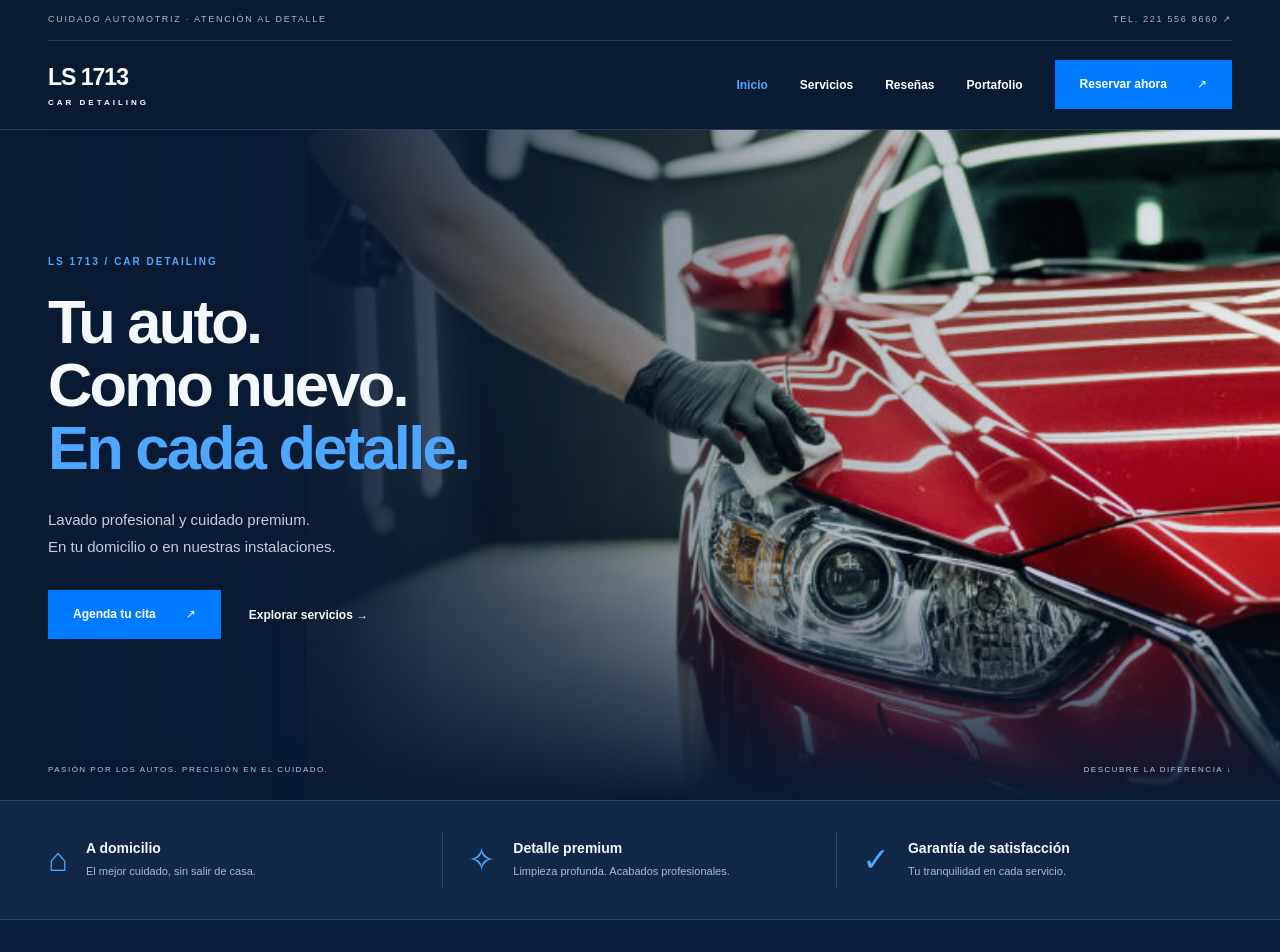
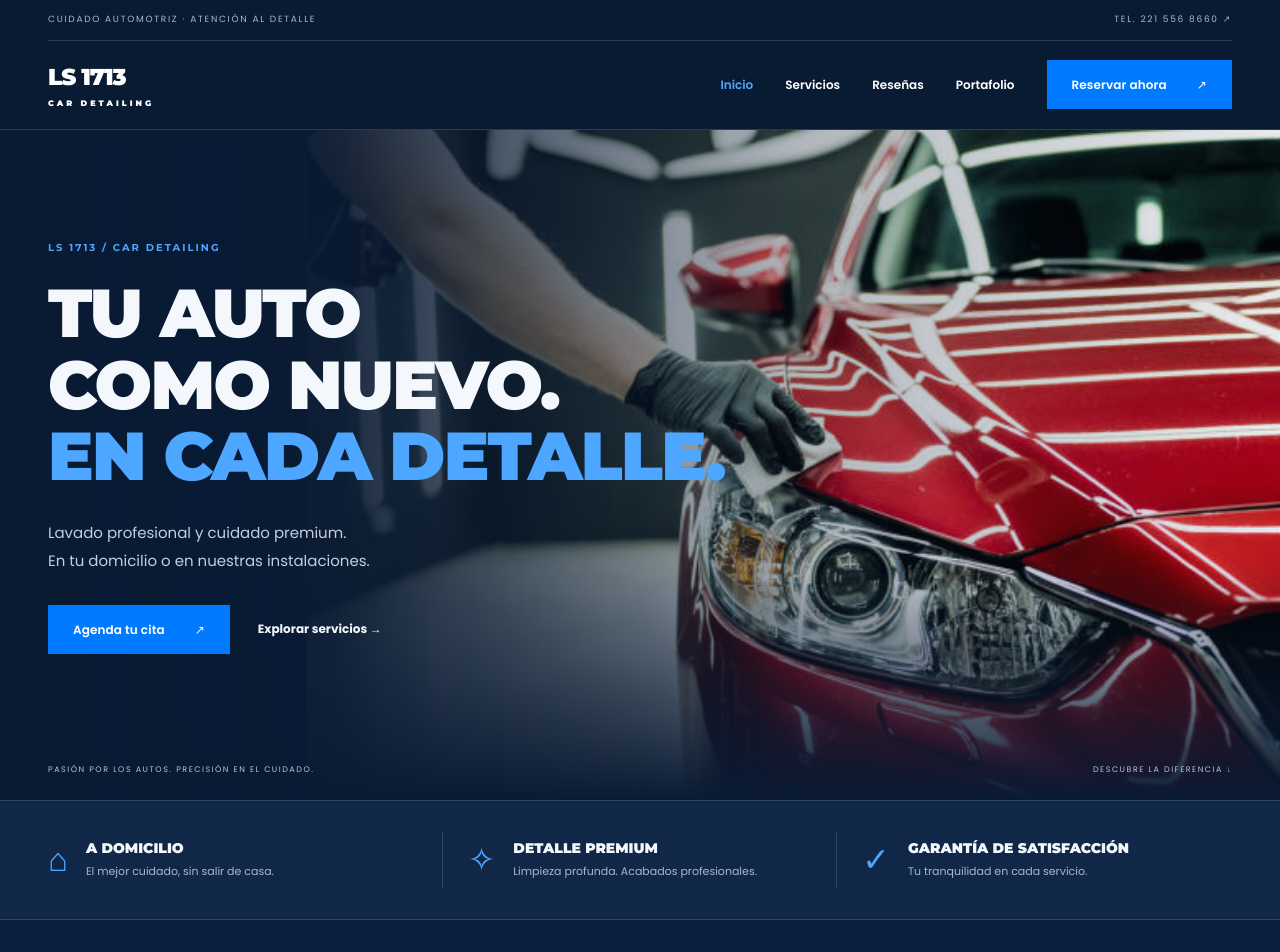
Before and after one commit to CeciG24/frontend_Car-Wash, a React (Vite) app: page / in a window 1280 px wide. Shown: the top 952 px of the page. Built offline with nearby package versions, Linux system fonts and the light colour scheme; no server answers.

Commit message:
change tipography

```diff
--- a/index.html
+++ b/index.html
@@ -4,6 +4,9 @@
     <meta charset="UTF-8" />
     <link rel="icon" type="image/png" href="/src/assets/logoAzul.png" />
     <meta name="viewport" content="width=device-width, initial-scale=1.0" />
+    <link rel="preconnect" href="https://fonts.googleapis.com" />
+    <link rel="preconnect" href="https://fonts.gstatic.com" crossorigin />
+    <link href="https://fonts.googleapis.com/css2?family=Montserrat:wght@700;800;900&family=Poppins:wght@400;500;600;700&display=swap" rel="stylesheet" />
     <title>LS 1713 | Car Detailing</title>
   </head>
   <body>
--- a/src/components/landing/HeroSection.jsx
+++ b/src/components/landing/HeroSection.jsx
@@ -1,5 +1,5 @@
 import { Link } from 'react-router-dom';
 import auto from '../../assets/autoLimpio.jpg';
 export default function HeroSection() {
-return <section className="hero"><img className="hero-photo" src={auto} alt="Detallado profesional de la carrocería de un auto" fetchPriority="high" /><div className="hero-shade" /><div className="shell hero-content"><span className="eyebrow">LS 1713 / CAR DETAILING</span><h1>Tu auto.<br />Como nuevo.<br /><em>En cada detalle.</em></h1><p>Lavado profesional y cuidado premium.<br />En tu domicilio o en nuestras instalaciones.</p><div className="hero-actions"><Link className="action-button" to="/Booking">Agenda tu cita <span>↗</span></Link><Link className="text-link" to="/Services">Explorar servicios →</Link></div></div><div className="hero-bottom shell"><span>PASIÓN POR LOS AUTOS. PRECISIÓN EN EL CUIDADO.</span><a href="#beneficios">DESCUBRE LA DIFERENCIA ↓</a></div></section>;
+return <section className="hero"><img className="hero-photo" src={auto} alt="Detallado profesional de la carrocería de un auto" fetchPriority="high" /><div className="hero-shade" /><div className="shell hero-content"><span className="eyebrow">LS 1713 / CAR DETAILING</span><h1>Tu auto<br />Como nuevo.<br /><em>En cada detalle.</em></h1><p>Lavado profesional y cuidado premium.<br />En tu domicilio o en nuestras instalaciones.</p><div className="hero-actions"><Link className="action-button" to="/Booking">Agenda tu cita <span>↗</span></Link><Link className="text-link" to="/Services">Explorar servicios →</Link></div></div><div className="hero-bottom shell"><span>PASIÓN POR LOS AUTOS. PRECISIÓN EN EL CUIDADO.</span><a href="#beneficios">DESCUBRE LA DIFERENCIA ↓</a></div></section>;
 }
--- a/src/index.css
+++ b/src/index.css
@@ -1,5 +1,5 @@
 :root {
-  font-family:Arial,Helvetica,sans-serif;
+  font-family:'Poppins',Arial,sans-serif;
   color:#f4f7fc;
   background:#0b1f3f;
   font-synthesis:none;
@@ -21,7 +21,7 @@ body {
   min-width:320px;
   background:var(--navy);
   color:#f4f7fc;
-  font-family:Arial,Helvetica,sans-serif
+  font-family:'Poppins',Arial,sans-serif
 }
 #root {
   min-height:100vh
@@ -983,3 +983,62 @@ input[type=radio],input[type=checkbox] {
 @media (min-width: 1600px) { .tiktok-grid { gap: 36px; } .tiktok-video { max-height: 680px; } }
 @media (max-width: 1000px) { .tiktok-grid { grid-template-columns: repeat(2, minmax(0, 1fr)); } }
 @media (max-width: 700px) { .tiktok-grid { grid-template-columns: minmax(0, 1fr); } .tiktok-card { width: 100%; max-width: 440px; margin-inline: auto; } }
+
+/* Public brand typography: strong display titles, readable supporting text. */
+h1,h2,h3,.brand,.footer-brand,.catalog-price {
+  font-family:'Montserrat',Arial,sans-serif;
+}
+.detailing-home h2,.inner-page .page-intro h1,
+.booking-form-panel h2,.review-form-panel h2,.catalog-card h2,
+.page-callout h2,.aside-content h2,.customer-reviews>h2 {
+  font-weight:800;
+  letter-spacing:-.035em;
+  text-wrap:balance;
+}
+.hero h1 {
+  font-weight:900;
+  font-size:clamp(42px,5.2vw,84px);
+  letter-spacing:-.045em;
+  line-height:1.04;
+  text-wrap:balance;
+}
+.hero p {font-weight:400;line-height:1.85;max-width:520px}
+.service-caption h3,.process-grid h3,.tiktok-card-heading h3 {font-weight:800;text-wrap:balance}
+.eyebrow,.form-section-label {font-family:'Montserrat',Arial,sans-serif;font-weight:700}
+.action-button,.outline-button {font-weight:600;letter-spacing:.01em}
+@media(max-width:700px) {
+  .hero h1 {font-size:clamp(34px,8vw,54px);letter-spacing:-.04em;line-height:1.08}
+  .hero p {font-size:14px}
+  .nav-links>a {font-size:12px}
+}
+
+/* Editorial display: wide geometric shapes, compact leading, deliberate hierarchy. */
+h1,h2,h3{font-family:'Montserrat',Arial,sans-serif}
+.hero h1{
+  font-weight:900;
+  text-transform:uppercase;
+  font-size:clamp(40px,5.3vw,82px);
+  letter-spacing:-.025em;
+  line-height:1.06;
+  max-width:1100px;
+  text-wrap:balance;
+}
+.detailing-home h2,.inner-page .page-intro h1,
+.booking-form-panel h2,.review-form-panel h2,.catalog-card h2,
+.page-callout h2,.aside-content h2,.customer-reviews>h2{
+  font-weight:900;
+  text-transform:uppercase;
+  letter-spacing:-.025em;
+  line-height:1.12;
+  text-wrap:balance;
+}
+.service-caption h3,.tiktok-card-heading h3{
+  font-weight:900;
+  text-transform:uppercase;
+  letter-spacing:.015em;
+}
+.process-grid h3{font-weight:800;letter-spacing:-.015em}
+@media(max-width:700px){
+  .hero h1{font-size:clamp(30px,7.3vw,50px);letter-spacing:-.025em;line-height:1.1}
+  .detailing-home h2{letter-spacing:-.02em}
+}
```
